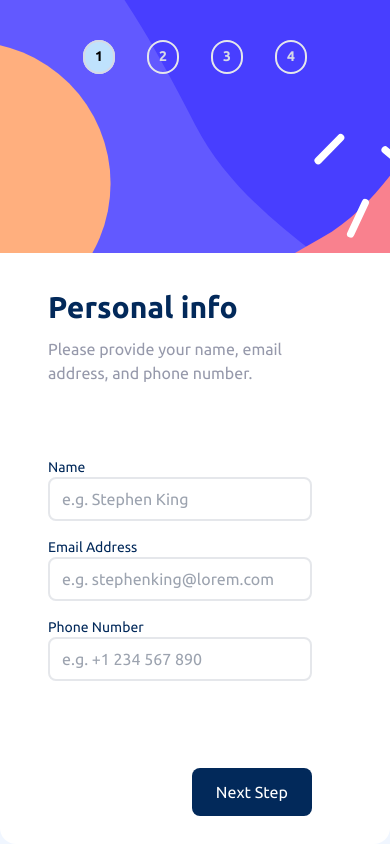
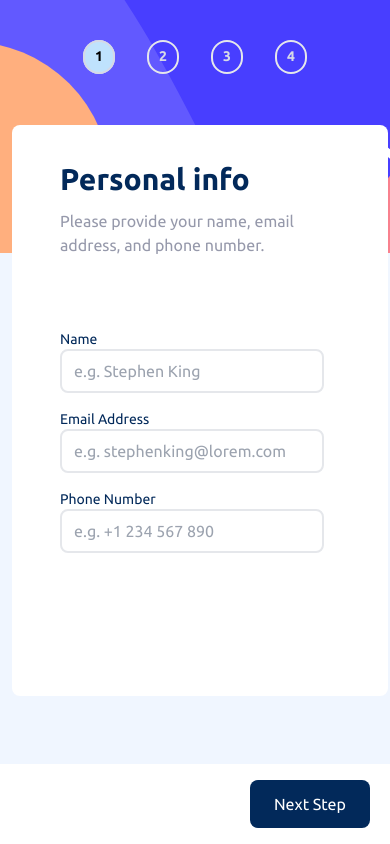
Before and after one commit to rachel-soon/multi-step-form, a Vue app in the folder form-project/: page / in a window 390 px wide. Built offline with nearby package versions, Linux system fonts and the light colour scheme.

Commit message:
feat: implement base menu bottom component

```diff
--- a/form-project/src/assets/main.css
+++ b/form-project/src/assets/main.css
@@ -10,11 +10,11 @@ body {
 }
 
 .form-body {
-  @apply bg-white md:w-7/12 rounded-2xl grid md:grid-cols-3 md:p-5 pb-5;
+  @apply bg-magnolia md:bg-white md:w-7/12 rounded-2xl grid md:grid-cols-3 md:p-5 pb-5;
 }
 
 .form-body__form {
-  @apply flex flex-col justify-between content-between;
+  @apply flex flex-col justify-between content-between relative -top-32 z-10 bg-white rounded-lg md:top-0;
 }
 
 .form-body__title {
--- /dev/null
+++ b/form-project/src/components/Base/BaseBottomMenu.vue
@@ -0,0 +1,52 @@
+<script setup lang="ts">
+import { computed } from 'vue'
+import { useSubscriptionStore } from '@/stores/subscription'
+import BaseButton from '@/components/Base/BaseButton.vue'
+
+// handling steps
+const subscriptionStore = useSubscriptionStore()
+const currentStep = computed<number>(() => {
+  return subscriptionStore.getStep
+})
+function nextStep(): void {
+  subscriptionStore.increaseStep()
+}
+function previousStep(): void {
+  subscriptionStore.decreaseStep()
+}
+
+// handling form submit
+const formErrors = computed<Array<Object>>(() => {
+  return subscriptionStore.errors
+})
+function submitForm() {
+  subscriptionStore.validateForm()
+  // notice the .value here. formErrors is a computed ref object
+  // and therefore needs the '.value' keyword
+  if (formErrors.value.length === 0) {
+    nextStep()
+  }
+}
+</script>
+
+<template>
+  <div class="bg-white w-full">
+    <div class="form-body__footer">
+      <div class="mt-3">
+        <span
+          v-if="currentStep !== 1"
+          @click="previousStep"
+          class="text-muted hover:cursor-pointer hover:text-primary font-medium select-none"
+        >
+          Go Back
+        </span>
+      </div>
+      <div class="flex justify-end">
+        <BaseButton v-if="currentStep !== 4" @click="submitForm" variant="primary"
+          >Next Step</BaseButton
+        >
+        <BaseButton v-else variant="secondary" @click="nextStep">Confirm</BaseButton>
+      </div>
+    </div>
+  </div>
+</template>
--- a/form-project/src/components/SubscriptionForm.vue
+++ b/form-project/src/components/SubscriptionForm.vue
@@ -6,19 +6,15 @@ import SubscriptionFormPlan from '@/components/SubscriptionFormPlan.vue'
 import SubscriptionFormAddOns from '@/components/SubscriptionFormAddOns.vue'
 import SubscriptionFormSummary from '@/components/SubscriptionFormSummary.vue'
 
-import BaseButton from '@/components/Base/BaseButton.vue'
+// import BaseButton from '@/components/Base/BaseButton.vue'
+import BaseBottomMenu from './Base/BaseBottomMenu.vue'
 
 // handling steps
 const subscriptionStore = useSubscriptionStore()
 const currentStep = computed<number>(() => {
   return subscriptionStore.getStep
 })
-function nextStep(): void {
-  subscriptionStore.increaseStep()
-}
-function previousStep(): void {
-  subscriptionStore.decreaseStep()
-}
+
 
 // dynamic rendering based on steps
 const getComponent = computed(() => {
@@ -58,44 +54,15 @@ const getSubtitle = computed(() => {
   }
 })
 
-// handling form submit
-const formErrors = computed<Array<Object>>(() => {
-  return subscriptionStore.errors
-})
-
-function submitForm() {
-  subscriptionStore.validateForm()
-  // notice the .value here. formErrors is a computed ref object
-  // and therefore needs the '.value' keyword
-  if (formErrors.value.length === 0) {
-    nextStep()
-  }
-}
 </script>
 
 <template>
-  <div class="col-span-2 form-body__form pt-6 pb-2 pl-12 pr-16">
+  <div class="col-span-2 form-body__form pt-6 pb-2 pl-12 pr-16 left-3">
     <div class="form-body__heading">
       <div class="form-body__title">{{ getTitle }}</div>
       <div class="form-body__subtitle">{{ getSubtitle }}</div>
     </div>
     <component :is="getComponent"></component>
-    <div class="form-body__footer">
-      <div class="mt-2">
-        <span
-          v-if="currentStep !== 1"
-          @click="previousStep"
-          class="text-muted hover:cursor-pointer hover:text-primary font-medium select-none"
-        >
-          Go Back
-        </span>
-      </div>
-      <div class="flex justify-end">
-        <BaseButton v-if="currentStep !== 4" @click="submitForm" variant="primary"
-          >Next Step</BaseButton
-        >
-        <BaseButton v-else variant="secondary" @click="nextStep">Confirm</BaseButton>
-      </div>
-    </div>
+    <BaseBottomMenu class="invisible md:visible"></BaseBottomMenu>
   </div>
 </template>
--- a/form-project/src/views/Form.vue
+++ b/form-project/src/views/Form.vue
@@ -1,6 +1,7 @@
 <script setup lang="ts">
 import SideNavbar from '@/components/SideNavbar/SideNavbar.vue'
 import SubscriptionForm from '@/components/SubscriptionForm.vue'
+import BaseBottomMenu from '@/components/Base/BaseBottomMenu.vue'
 import ThankYou from '@/views/ThankYou.vue'
 import { useSubscriptionStore } from '@/stores/subscription'
 
@@ -12,5 +13,6 @@ const store = useSubscriptionStore()
     <SideNavbar class="form-body__nav"></SideNavbar>
     <SubscriptionForm v-if="store.getStep !== 5"></SubscriptionForm>
     <ThankYou v-else class="col-span-2"></ThankYou>
+    <BaseBottomMenu class="block md:hidden absolute bottom-0 p-4 px-5"></BaseBottomMenu>
   </div>
 </template>
```
